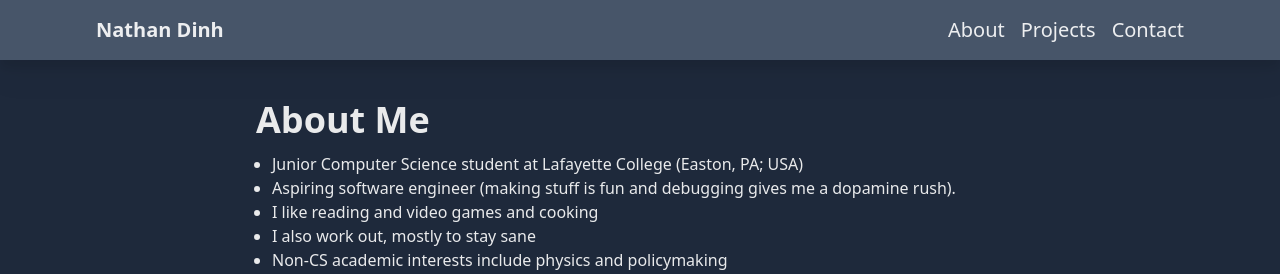
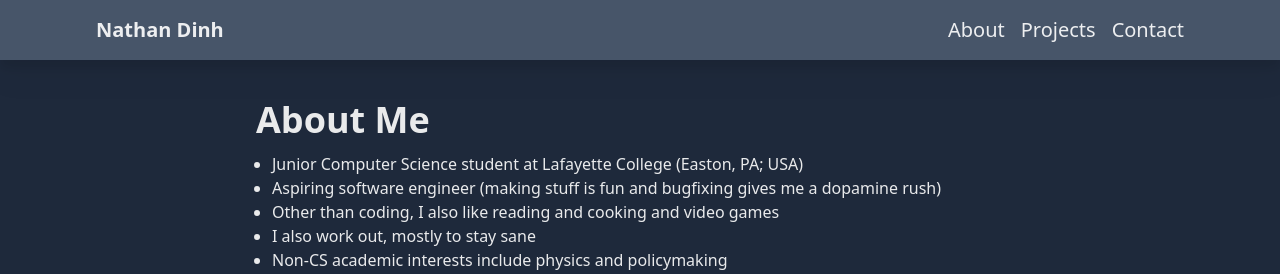
Before and after one commit to wisdomcookie/personal, a Next.js app: page /about in a window 1280 px wide. Shown: the top 274 px of the page. Built offline with nearby package versions, Linux system fonts and the light colour scheme.

Commit message:
Update about page content

```diff
--- a/app/about/page.tsx
+++ b/app/about/page.tsx
@@ -10,8 +10,8 @@ export default function About() {
 
         <ul className='mt-3 list-disc px-4'>
           <li className=''>Junior Computer Science student at Lafayette College (Easton, PA; USA)</li>
-          <li>Aspiring software engineer (making stuff is fun and debugging gives me a dopamine rush).</li>
-          <li>I like reading and video games and cooking</li>
+          <li>Aspiring software engineer (making stuff is fun and bugfixing gives me a dopamine rush)</li>
+          <li>Other than coding, I  also like reading and cooking and video games</li>
           <li>I also work out, mostly to stay sane</li>
           <li>Non-CS academic interests include physics and policymaking</li>
           <li>I tried (and failed) to publish a novel in 8th grade.</li>
--- a/app/components/ProjectsList.tsx
+++ b/app/components/ProjectsList.tsx
@@ -23,12 +23,12 @@ export default function ProjectsList({ projects }: Props) {
         <button
           onClick={() => setSelectedProjectType('code')}
           className={`px-4 py-2 rounded ${
-            selectedProjectType === 'code' ? 'bg-slate-600 text-white/90 transform scale-105 font-bold' : 'bg-white/90 text-slate-600'}`}
+            selectedProjectType === 'code' ? 'bg-white/90 text-slate-600 transform scale-105 font-bold' : 'bg-slate-600 text-white/90'}`}
         >Code</button>
         <button
           onClick={() => setSelectedProjectType('writing')}
           className={`px-4 py-2 rounded ${
-            selectedProjectType === 'writing' ? 'bg-slate-600 text-white/90 transform scale-105 font-bold' : 'bg-white/90 text-slate-600'}`}
+            selectedProjectType === 'writing' ? 'bg-white/90 text-slate-600 transform scale-105 font-bold' : 'bg-slate-600 text-white/90'}`}
         >Writing</button>
       </div>
       <ul className='mt-5 w-full'>
```
Also changed, not shown: project-data/on-vaccines.md (+1 -1 lines).
